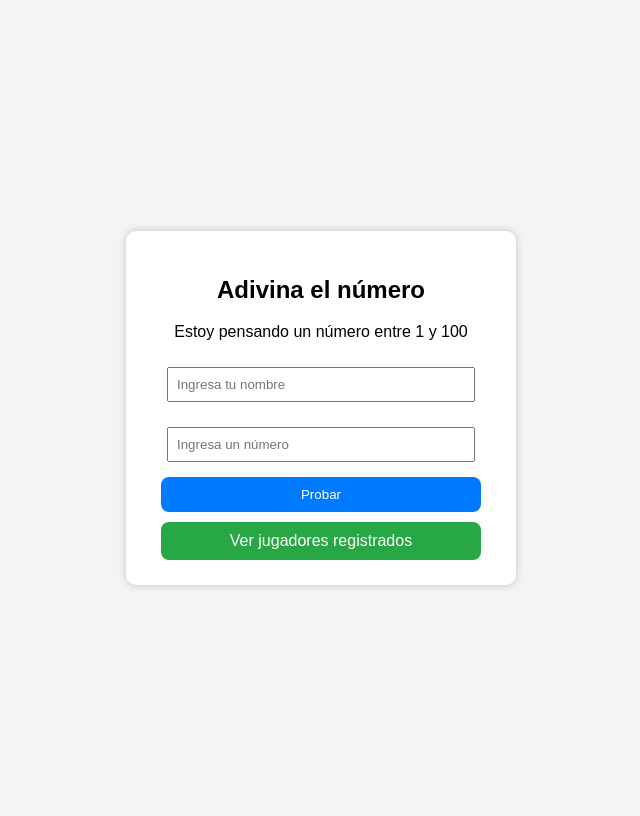
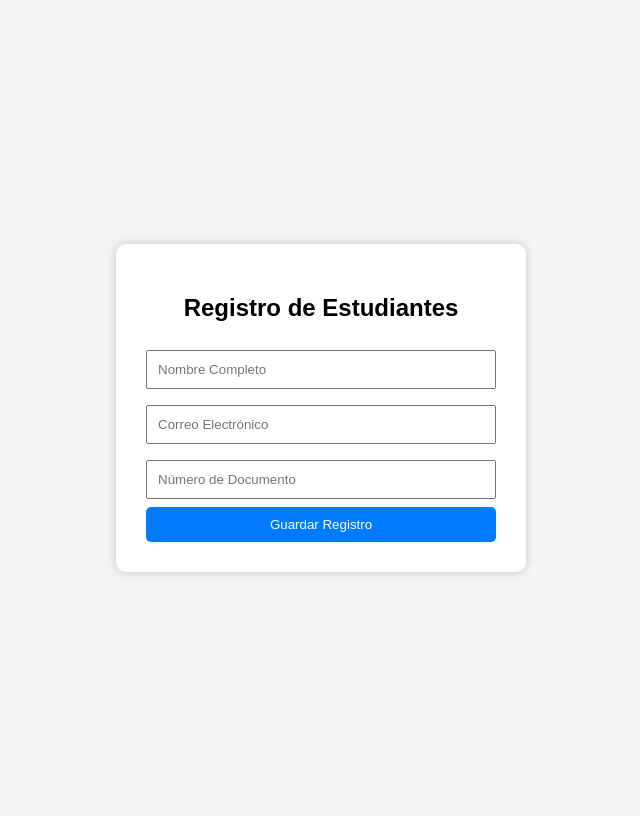
Before and after one commit to kevinpedrozo/proyecto-nuevo, a Flask app: page / in a window 1280 px wide. Shown: the whole page, without its empty margins (319-959 px from the left). Run offline with Flask 3, Linux system fonts and the light colour scheme.

Commit message:
Update index.html

```diff
--- a/templates/index.html
+++ b/templates/index.html
@@ -2,108 +2,98 @@
 <html lang="es">
 <head>
     <meta charset="UTF-8">
-    <title>Adivina el Número</title>
+    <title>Registro de Estudiantes</title>
 
     <style>
-        body {
-            background: #f4f4f4;
-            font-family: Arial;
-            display: flex;
-            height: 100vh;
-            justify-content: center;
-            align-items: center;
+        body{
+            font-family: Arial, sans-serif;
+            background:#f4f4f4;
+            display:flex;
+            justify-content:center;
+            align-items:center;
+            height:100vh;
         }
 
-        .card {
-            background: white;
-            padding: 25px 35px;
-            border-radius: 10px;
-            box-shadow: 0px 0px 8px rgba(0,0,0,0.2);
-            text-align: center;
-            width: 320px;
+        .contenedor{
+            background:white;
+            padding:30px;
+            border-radius:10px;
+            box-shadow:0 0 10px rgba(0,0,0,.2);
+            width:350px;
         }
 
-        input {
-            padding: 8px;
-            width: 90%;
-            margin-top: 10px;
-            margin-bottom: 15px;
+        h2{
+            text-align:center;
         }
 
-        button {
-            padding: 10px;
-            width: 100%;
-            background: #007bff;
-            color: white;
-            border: none;
-            border-radius: 8px;
-            cursor: pointer;
+        input{
+            width:100%;
+            padding:10px;
+            margin:8px 0;
+            box-sizing:border-box;
         }
 
-        button:hover {
-            background: #0056b3;
+        button{
+            width:100%;
+            padding:10px;
+            background:#007bff;
+            color:white;
+            border:none;
+            border-radius:5px;
+            cursor:pointer;
         }
 
-        .link-btn {
-            display: block;
-            margin-top: 10px;
-            padding: 10px;
-            background: #28a745;
-            color: white;
-            text-decoration: none;
-            border-radius: 8px;
+        button:hover{
+            background:#0056b3;
         }
 
-        .link-btn:hover {
-            background: #218838;
-        }
-
-        .msg {
-            margin-top: 10px;
-            font-size: 18px;
-            font-weight: bold;
-            color: #333;
+        .mensaje{
+            text-align:center;
+            margin-top:10px;
+            font-weight:bold;
         }
     </style>
 </head>
-
 <body>
 
-<div class="card">
+<div class="contenedor">
 
-    <h2>Adivina el número</h2>
-
-    <p>Estoy pensando un número entre 1 y 100</p>
+    <h2>Registro de Estudiantes</h2>
 
     <form method="POST">
 
         <input
             type="text"
             name="nombre"
-            placeholder="Ingresa tu nombre"
+            placeholder="Nombre Completo"
             required
         >
 
         <input
-            type="number"
-            name="intento"
-            placeholder="Ingresa un número"
+            type="email"
+            name="correo"
+            placeholder="Correo Electrónico"
+            required
+        >
+
+        <input
+            type="text"
+            name="documento"
+            placeholder="Número de Documento"
             required
         >
 
         <button type="submit">
-            Probar
+            Guardar Registro
         </button>
 
     </form>
 
     {% if mensaje %}
-        <p class="msg">{{ mensaje }}</p>
+        <div class="mensaje">
+            {{ mensaje }}
+        </div>
     {% endif %}
-
-    <a href="/jugadores" class="link-btn">
-        Ver jugadores registrados
-    </a>
 
 </div>
 
```
